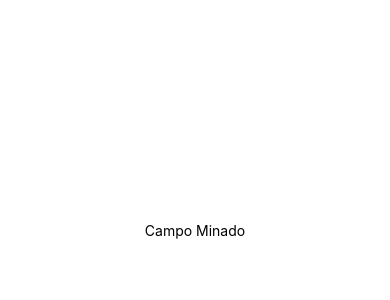
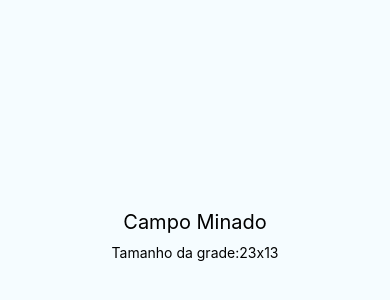
Before and after one commit to davidIsrael-rj/Jogo_Campo_Minado_React-Native, a React Native app: screen / in a window 390 px wide. Shown: the part 192-492 px from the top of the page. Built offline with nearby package versions, Linux system fonts and the light colour scheme.

Commit message:
Parametrização dos tamanhos das minas

```diff
--- a/src/App.jsx
+++ b/src/App.jsx
@@ -1,22 +1,33 @@
-import React from "react";
+import React, { Component } from "react";
 import { SafeAreaView, StyleSheet, Text } from "react-native";
+import params from "./params";
 
-export default props => {
-    return (
-        <>
-            <SafeAreaView style={styles.App}>
-                <Text>Campo Minado</Text>
-            </SafeAreaView>
-        </>
-    )
+export default class App extends Component {
+    render() {
+        return (
+            <>
+                <SafeAreaView style={styles.container}>
+                    <Text style={styles.welcome}>Campo Minado</Text>
+                    <Text style={styles.instructions}>Tamanho da grade:
+                        {params.getRowsAmount()}x{params.getColumnsAmount()}
+                    </Text>
+                </SafeAreaView>
+            </>
+        )
+    }
 }
 
 const styles = StyleSheet.create({
-    App: {
+    container: {
         flex: 1,
-        backgroundColor:"#fff",
+        backgroundColor: "#f5fcff",
         justifyContent: "center",
         alignItems: "center",
-        padding:20
-    }
+        padding: 10
+    },
+    welcome:{
+        fontSize: 20,
+        textAling:'center',
+        margin:10,
+    },
 })
--- /dev/null
+++ b/src/params.jsx
@@ -0,0 +1,20 @@
+import { Dimensions } from "react-native"
+
+const params ={
+    blockSize: 30,
+    borderSize: 5,
+    fontSize: 15,
+    headerRatio: 0.15, //Proporção do Painel superior na tela
+    difficultLevel: 0.1,
+    getColumnsAmount(){
+        const width = Dimensions.get('window').width
+        return Math.floor(width / this.blockSize)
+    },
+    getRowsAmount(){
+        const totalHeight = Dimensions.get('window').height
+        const boardHeight = totalHeight * (1 - this.headerRatio)
+        return Math.floor(boardHeight / this.blockSize)
+    }
+}
+
+export default params
```
